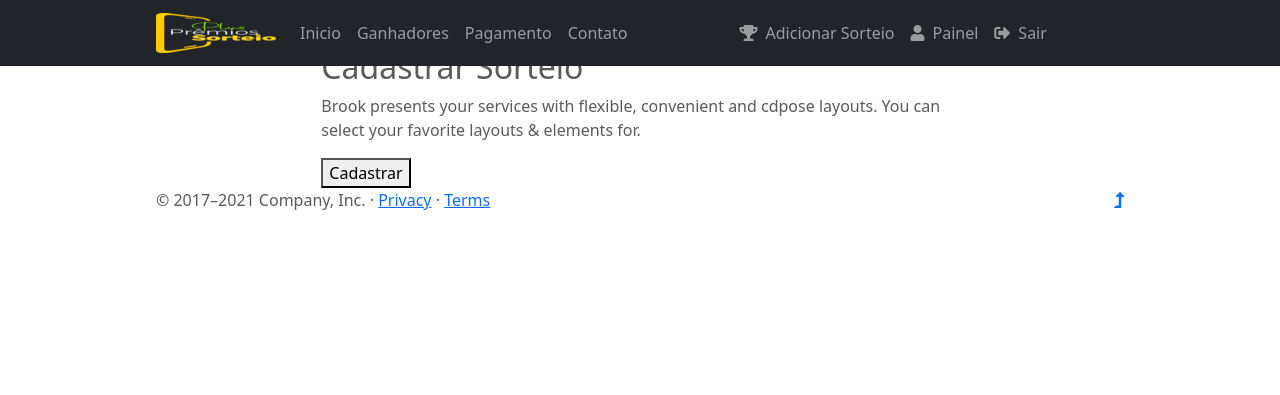
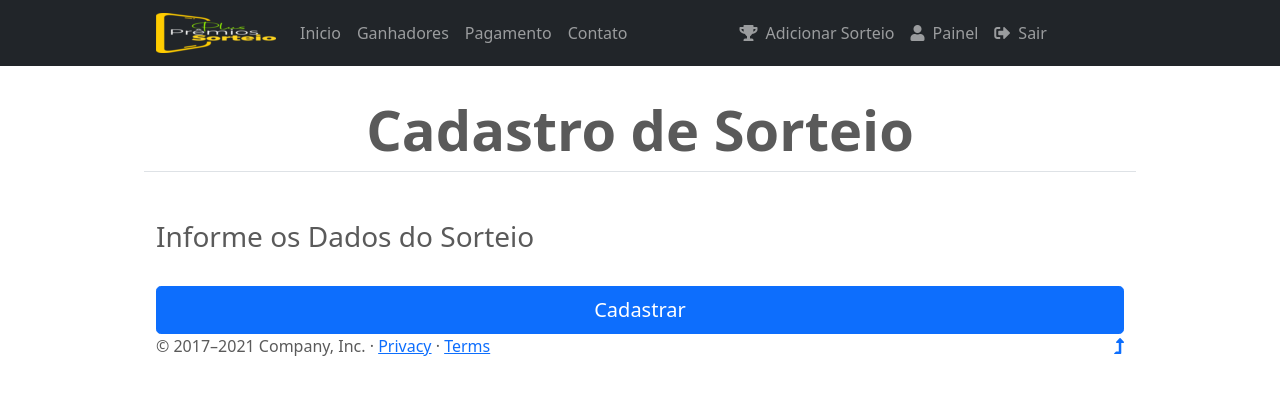
Before and after one commit to elioadriao/plus-premios-sorteio, a Django app: page /raffles/add/ in a window 1280 px wide. Shown: the top 395 px of the page. Run offline with Django 3.2, Linux system fonts and the light colour scheme; the visitor is signed in with stand-in values (Sample User, id 1); parts of the project's set-up code (start-up, migrations or seed data) failed here and were passed over; some libraries are stand-ins or nearby versions.

Commit message:
reformed add_raffles page

```diff
--- a/sortition/raffle/forms.py
+++ b/sortition/raffle/forms.py
@@ -6,6 +6,11 @@
 
 
 class RaffleForm(forms.ModelForm):
+    def __init__(self, *args, **kwargs):
+        super(RaffleForm, self).__init__(*args, **kwargs)
+        for field_name, field in self.fields.items():
+            field.widget.attrs["class"] = "form-control"
+
     class Meta:
         model = Raffle
         fields = ("title", "description", "quotas", "quota_value", "date", "image")
--- a/sortition/raffle/templates/raffles/add_raffles.html
+++ b/sortition/raffle/templates/raffles/add_raffles.html
@@ -6,40 +6,18 @@
 
 {% block content %}
 
-<!--? contact-form start -->
-<section class="contact-form-area">
-  <div class="container">
-    <div class="row justify-content-center">
-      <!-- Contact wrapper -->
-      <div class="col-xl-8 col-lg-9">
-        <div class="contact-form-wrapper">
-          <!-- From tittle -->
-          <div class="row">
-            <div class="col-lg-12">
-              <!-- Section Tittle -->
-              <div class="section-tittle mb-50">
-                <h2>Cadastrar Sorteio</h2>
-                <p>Brook presents your services with flexible, convenient and cdpose layouts. You can select your favorite layouts & elements for.</p>
-              </div>
-            </div>
-          </div>
-          <!-- form -->
-          <form method="POST" class="contact-form" enctype="multipart/form-data">
-            {% csrf_token %}
-            {{ form.as_p }}
-            <div class="row ">
-              <!-- Button -->
-              <div class="col-lg-12">
-                <button name="submit" class="submit-btn">Cadastrar</button>
-              </div>
-            </div>
-          </form>
-        </div>
-      </div>
-    </div>
-  </div>
-</section>
-<!-- contact-form end -->
+<div class="px-4 my-5 text-center border-bottom">
+  <h1 class="display-4 fw-bold">Cadastro de Sorteio</h1>
+</div>
+<div class="container">
+  <form method="POST" enctype="multipart/form-data">
+    <h1 class="h3 mb-3 fw-normal">Informe os Dados do Sorteio</h1>
+    {% csrf_token %}
+    {{ form }}
+    <button class="w-100 btn btn-lg btn-primary mt-3" type="submit">Cadastrar</button>
+  </form>
+</div>
+
 {% endblock %}
 {% block post_js %}
 <script type="text/javascript">
```
